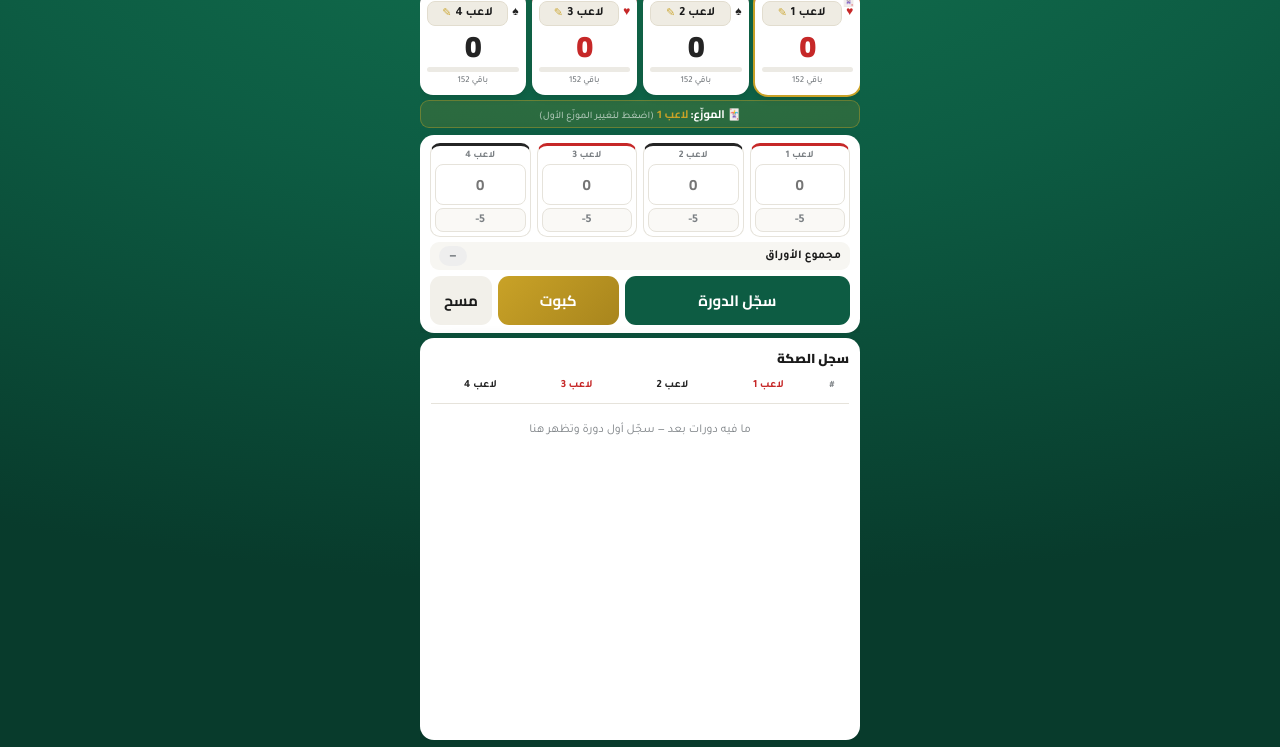
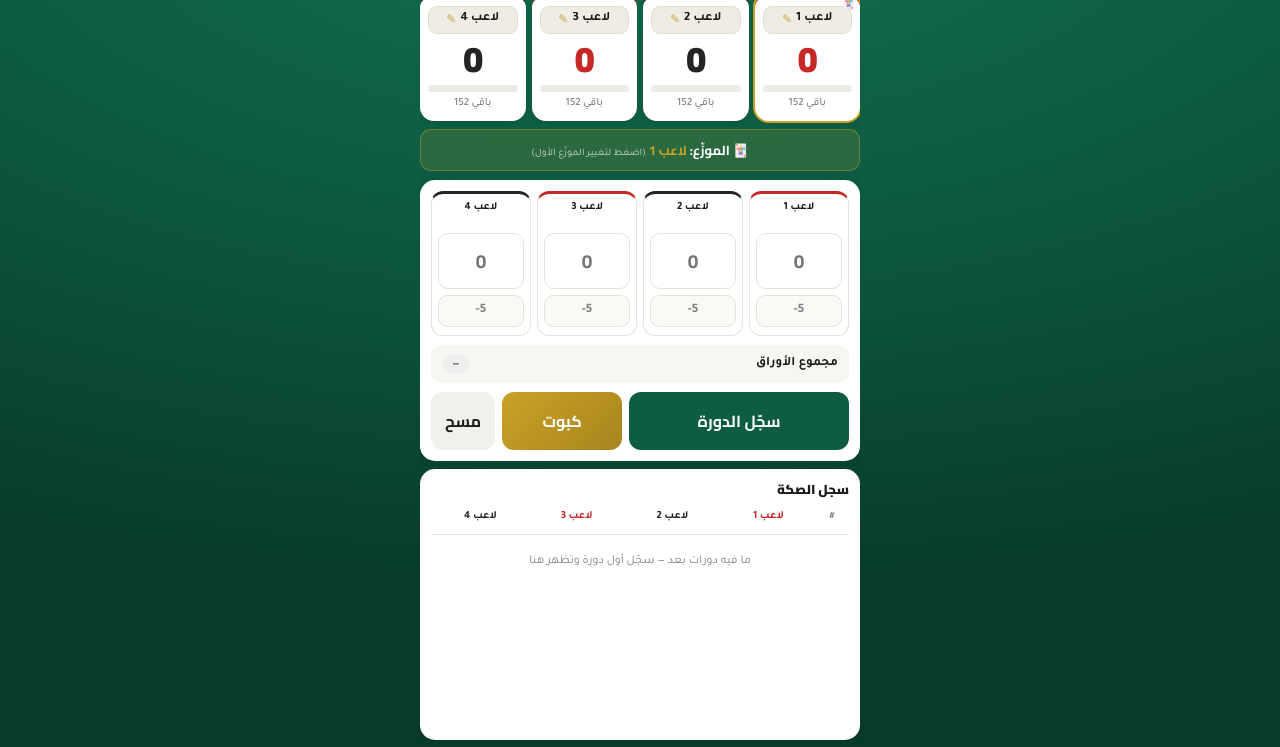
Before and after one commit to ralghamdi/sbeit, a plain HTML site: page index.html in a window 1280 px wide. Shown: the part 53-800 px from the top of the page. Drawn offline with Linux system fonts and the light colour scheme.

Commit message:
Adjust layout and styling in index.html

```diff
--- a/index.html
+++ b/index.html
@@ -49,12 +49,12 @@
   }
   .wrap{
     width:100%;max-width:440px;flex:1;min-height:0;
-    display:flex;flex-direction:column;gap:5px;overflow:hidden;
+    display:flex;flex-direction:column;gap:8px;overflow:hidden;
   }
   /* النصف الأعلى: اللاعبون + الإدخال (يمرّر داخلياً لو طال) */
   .top{
     flex:0 1 auto;min-height:0;overflow-y:auto;
-    display:flex;flex-direction:column;gap:7px;
+    display:flex;flex-direction:column;gap:9px;
   }
 
   /* ===== Header ===== */
@@ -103,7 +103,7 @@
   #notice.warn{background:#8a5a00}
 
   /* ===== Scoreboard ===== */
-  .board{display:flex;flex-direction:column;gap:5px;flex-shrink:0}
+  .board{display:flex;flex-direction:column;gap:8px;flex-shrink:0}
   .suit{font-size:16px;line-height:1}
 
   /* teams legend */
@@ -129,32 +129,33 @@
   /* player row: 1..4 by seat, right→left */
   .players-row{display:grid;grid-template-columns:repeat(4,1fr);gap:6px}
   .pcard{
-    background:var(--paper);border-radius:13px;padding:8px 7px 9px;position:relative;overflow:hidden;
+    background:var(--paper);border-radius:14px;padding:10px 8px 11px;position:relative;overflow:hidden;
     box-shadow:0 2px 8px rgba(0,0,0,.12);border-top:3px solid var(--line);min-width:0;
   }
-  .pc-top{display:flex;align-items:center;gap:4px;margin-bottom:5px}
+  .pc-top{display:flex;align-items:center;gap:4px;margin-bottom:7px}
   .pc-top .suit{font-size:12px;flex-shrink:0}
   .pcard .pname{
-    display:flex;align-items:center;justify-content:center;gap:4px;min-width:0;flex:1;cursor:pointer;
-    border-radius:8px;padding:4px 7px;background:#efece3;border:1px solid #e2ddcf;
+    display:flex;align-items:center;justify-content:center;gap:4px;width:100%;cursor:pointer;
+    border-radius:9px;padding:5px 6px;background:#efece3;border:1px solid #e2ddcf;
   }
   .pcard .pname:active{background:#e4e0d3}
   .pcard .pname .pn-text{
-    font-weight:800;font-size:12.5px;color:var(--ink);min-width:0;
-    white-space:nowrap;overflow:hidden;text-overflow:ellipsis;
+    font-weight:800;font-size:13px;color:var(--ink);min-width:0;text-align:center;line-height:1.15;
+    white-space:normal;word-break:break-word;
+    display:-webkit-box;-webkit-line-clamp:2;-webkit-box-orient:vertical;overflow:hidden;
   }
-  .pcard .pname .pn-edit{font-style:normal;font-size:11px;color:var(--gold);flex-shrink:0;opacity:.9}
+  .pcard .pname .pn-edit{font-style:normal;font-size:12px;color:var(--gold);flex-shrink:0;opacity:.9}
   .pcard .score{
-    font-family:'Cairo';font-weight:900;font-size:clamp(20px,6vw,30px);line-height:1;margin:2px 0 6px;
+    font-family:'Cairo';font-weight:900;font-size:clamp(24px,7vw,36px);line-height:1;margin:4px 0 8px;
     letter-spacing:-1px;cursor:pointer;text-align:center;
   }
   .pcard.team0{border-top-color:var(--red)}
   .pcard.team1{border-top-color:var(--spade)}
   .pcard.team0 .score,.pcard.team0 .pc-top .suit{color:var(--red)}
   .pcard.team1 .score,.pcard.team1 .pc-top .suit{color:var(--spade)}
-  .bar{height:5px;border-radius:99px;background:#eceae4;overflow:hidden}
+  .bar{height:7px;border-radius:99px;background:#eceae4;overflow:hidden}
   .bar > i{display:block;height:100%;border-radius:99px;transition:width .35s ease,background .35s}
-  .pcard .dist{font-size:9px;color:var(--muted);margin-top:3px;font-weight:500;text-align:center}
+  .pcard .dist{font-size:11px;color:var(--muted);margin-top:5px;font-weight:500;text-align:center}
   .pcard.dead{outline:2px solid var(--danger)}
   .pcard.dead::after{
     content:"خسر";position:absolute;top:5px;left:5px;background:var(--danger);color:#fff;
@@ -164,48 +165,48 @@
   .pcard.dealer{box-shadow:0 0 0 2px var(--gold), 0 2px 10px rgba(0,0,0,.16)}
   .pcard .deal-badge{position:absolute;top:3px;right:4px;font-size:12px;line-height:1}
   .dealer-line{
-    text-align:center;color:#fff;font-family:'Cairo';font-weight:700;font-size:11px;
-    background:rgba(201,162,39,.16);border:1px solid rgba(201,162,39,.4);border-radius:9px;
-    padding:3px 8px;cursor:pointer;user-select:none;
+    text-align:center;color:#fff;font-family:'Cairo';font-weight:700;font-size:13px;
+    background:rgba(201,162,39,.16);border:1px solid rgba(201,162,39,.4);border-radius:11px;
+    padding:8px 10px;cursor:pointer;user-select:none;
   }
   .dealer-line b{color:var(--gold)}
   .dealer-line .dl-hint{font-family:'Tajawal';font-weight:500;font-size:10px;color:rgba(255,255,255,.6)}
 
   /* ===== Round entry ===== */
   .panel{
-    background:var(--paper);border-radius:14px;padding:8px 10px;box-shadow:var(--shadow);
+    background:var(--paper);border-radius:15px;padding:11px 11px;box-shadow:var(--shadow);
   }
   .entry-panel{flex-shrink:0}
   .entry-grid{display:grid;grid-template-columns:repeat(4,1fr);gap:6px}
-  .ri{border:1px solid var(--line);border-radius:10px;padding:4px 4px;min-width:0;text-align:center;border-top:3px solid var(--line)}
-  .ri-name{font-size:10px;font-weight:700;color:var(--muted);display:block;margin-bottom:2px;white-space:nowrap;overflow:hidden;text-overflow:ellipsis}
+  .ri{border:1px solid var(--line);border-radius:12px;padding:8px 6px;min-width:0;text-align:center;border-top:3px solid var(--line)}
+  .ri-name{font-size:11px;font-weight:800;color:var(--ink);display:block;margin-bottom:5px;line-height:1.15;word-break:break-word;min-height:26px}
   .ri.t0{border-top-color:var(--red)}
   .ri.t1{border-top-color:var(--spade)}
   .ri-input{
-    width:100%;min-width:0;border:1.5px solid var(--line);border-radius:8px;padding:5px 2px;font-family:'Cairo';
-    font-weight:700;font-size:15px;text-align:center;color:var(--ink);outline:none;
+    width:100%;min-width:0;border:1.5px solid var(--line);border-radius:10px;padding:9px 2px;font-family:'Cairo';
+    font-weight:700;font-size:19px;text-align:center;color:var(--ink);outline:none;
   }
   .ri-input:focus{border-color:var(--gold)}
   .ri-input.neg{color:var(--danger)}
   .q5{
-    width:100%;margin-top:3px;border:1px solid var(--line);background:#faf9f6;border-radius:8px;padding:4px 2px;
-    font-family:'Tajawal';font-weight:800;font-size:12px;color:var(--muted);cursor:pointer;transition:.12s;
+    width:100%;margin-top:6px;border:1px solid var(--line);background:#faf9f6;border-radius:9px;padding:7px 2px;
+    font-family:'Tajawal';font-weight:800;font-size:13px;color:var(--muted);cursor:pointer;transition:.12s;
   }
   .q5:active{transform:scale(.95)}
   .q5.on{background:var(--danger);color:#fff;border-color:var(--danger)}
 
   .sumline{
-    display:flex;align-items:center;justify-content:space-between;gap:8px;margin-top:5px;
-    padding:4px 9px;border-radius:9px;background:#f7f6f2;font-size:12px;font-weight:700;
+    display:flex;align-items:center;justify-content:space-between;gap:8px;margin-top:9px;
+    padding:9px 11px;border-radius:11px;background:#f7f6f2;font-size:13px;font-weight:700;
   }
   .chip{padding:3px 10px;border-radius:99px;font-size:12px;font-weight:800}
   .chip.ok{background:#e3f6ee;color:var(--ok)}
   .chip.bad{background:#fdeaea;color:var(--danger)}
   .chip.neutral{background:#eee;color:var(--muted)}
 
-  .actions{display:flex;gap:6px;margin-top:6px}
+  .actions{display:flex;gap:7px;margin-top:9px}
   .btn{
-    border:none;border-radius:11px;padding:10px 8px;font-family:'Cairo';font-weight:700;font-size:15px;
+    border:none;border-radius:12px;padding:14px 10px;font-family:'Cairo';font-weight:700;font-size:16px;
     cursor:pointer;transition:.15s;
   }
   .btn:active{transform:scale(.98)}
@@ -711,7 +712,6 @@ function playerCard(i, score, dealer){
   return '<div class="pcard team'+tm+(dead?' dead':'')+(isDealer?' dealer':'')+'">' +
     (isDealer ? '<span class="deal-badge">🃏</span>' : '') +
     '<div class="pc-top">' +
-      '<span class="suit">'+SUITS[tm]+'</span>' +
       '<span class="pname" data-rename="'+i+'"><span class="pn-text">'+esc(state.players[i].name)+'</span><i class="pn-edit">✎</i></span>' +
     '</div>' +
     '<div class="score" data-edit="'+i+'">'+score+'</div>' +
```
